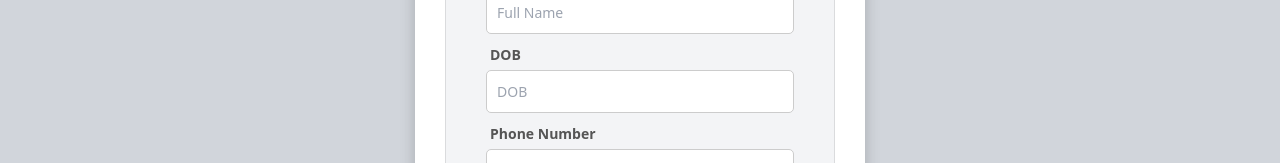
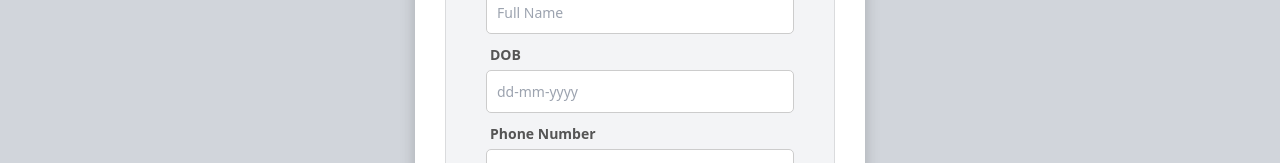
Before and after one commit to Vishnuvardhan-Venkannagari/vsystech-ui, a React (Vite) app: page /signup in a window 1280 px wide. Shown: the part 459-622 px from the top of the page. Built offline with nearby package versions, Linux system fonts and the light colour scheme; no server answers.

Commit message:
sigup incorpirated

```diff
--- a/src/components/SignUp.jsx
+++ b/src/components/SignUp.jsx
@@ -86,7 +86,7 @@ export default function SignUp() {
                             label="DOB"
                             type="text"
                             className="w-full"
-                            placeholder="DOB"
+                            placeholder="dd-mm-yyyy"
                             {...register("DOB", { required: "DOB is required" })}
                             error={errors.password?.message}
                         />
```
